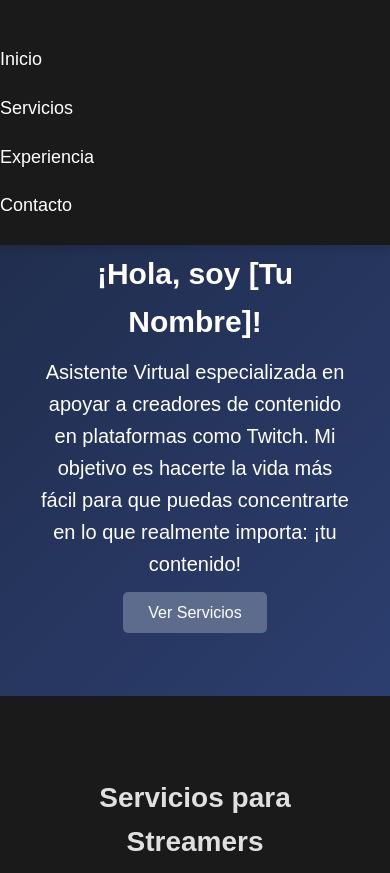
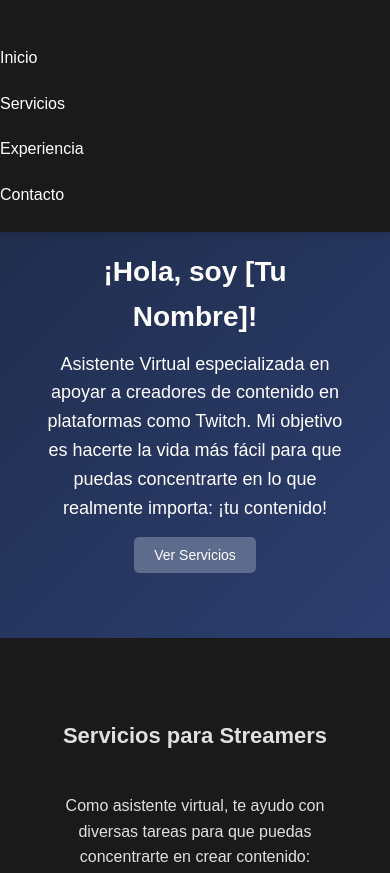
Before and after one commit to MariaCeciliaRomero/MatiasSantillan, a plain HTML site: page index.html in a window 390 px wide. Shown: the top 873 px of the page. Drawn offline with Linux system fonts and the light colour scheme.

Commit message:
Update styles.css

```diff
--- a/styles.css
+++ b/styles.css
@@ -107,7 +107,7 @@ nav a:hover {
 
 .servicios-lista {
     display: grid;
-    grid-template-columns: 1fr 1fr 1fr;
+    grid-template-columns: repeat(3, 1fr); /* Tres columnas */
     gap: 30px;
     margin-top: 20px;
 }
@@ -207,25 +207,12 @@ footer p {
     font-size: 16px;
 }
 
-/* Media queries para dispositivos móviles */
-@media (max-width: 768px) {
+/* Media queries para dispositivos móviles y tabletas */
+
+/* Para dispositivos de tamaño medio (tabletas en modo paisaje o pantallas medianas) */
+@media (max-width: 1024px) {
     .servicios-lista {
-        grid-template-columns: 1fr 1fr;
-    }
-
-    nav ul {
-        flex-direction: column;
-        margin-top: 20px;
-    }
-
-    nav li {
-        margin: 10px 0;
-    }
-}
-
-@media (max-width: 480px) {
-    #bienvenida h1 {
-        font-size: 30px;
+        grid-template-columns: repeat(2, 1fr); /* Dos columnas */
     }
 
     .cta-button {
@@ -233,11 +220,65 @@ footer p {
         font-size: 16px;
     }
 
+    #bienvenida h1 {
+        font-size: 36px;
+    }
+
     #servicios h2, #experiencia h2, #contacto h2 {
         font-size: 28px;
     }
+}
+
+/* Para dispositivos pequeños (teléfonos móviles en modo vertical) */
+@media (max-width: 768px) {
+    #bienvenida h1 {
+        font-size: 32px;
+    }
+
+    #bienvenida p {
+        font-size: 18px;
+    }
+
+    .cta-button {
+        padding: 12px 25px;
+        font-size: 16px;
+    }
 
     .servicios-lista {
-        grid-template-columns: 1fr;
+        grid-template-columns: 1fr; /* Una columna */
+    }
+
+    nav ul {
+        flex-direction: column;
+        justify-content: space-around;
+        margin-top: 20px;
+    }
+
+    nav li {
+        margin: 10px 0;
+    }
+
+    #servicios h2, #experiencia h2, #contacto h2 {
+        font-size: 24px;
     }
 }
+
+/* Para dispositivos muy pequeños (teléfonos móviles pequeños) */
+@media (max-width: 480px) {
+    #bienvenida h1 {
+        font-size: 28px;
+    }
+
+    .cta-button {
+        padding: 10px 20px;
+        font-size: 14px;
+    }
+
+    #servicios h2, #experiencia h2, #contacto h2 {
+        font-size: 22px;
+    }
+
+    nav a {
+        font-size: 16px;
+    }
+}
```
